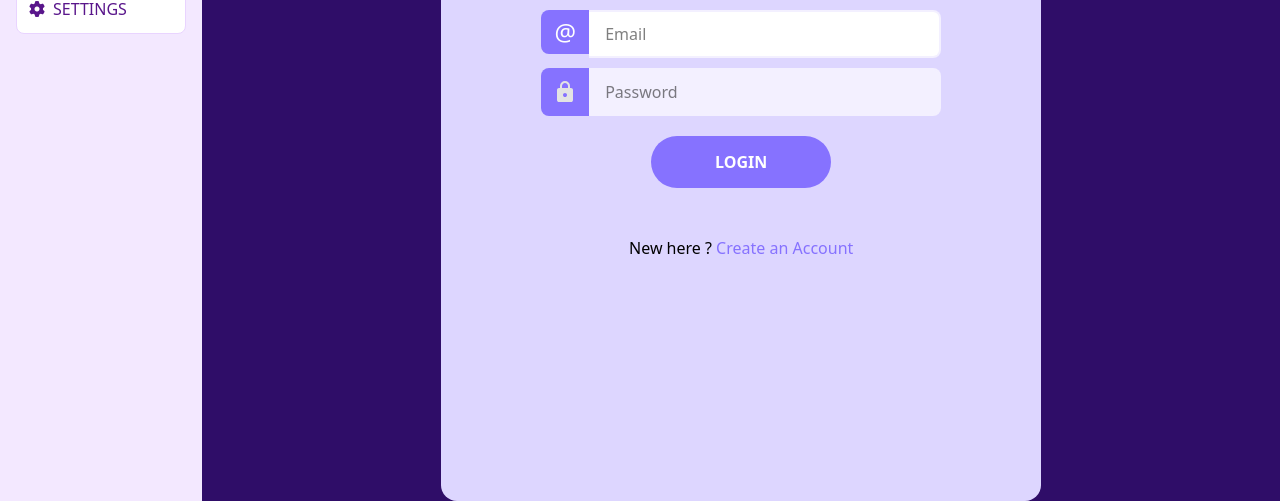
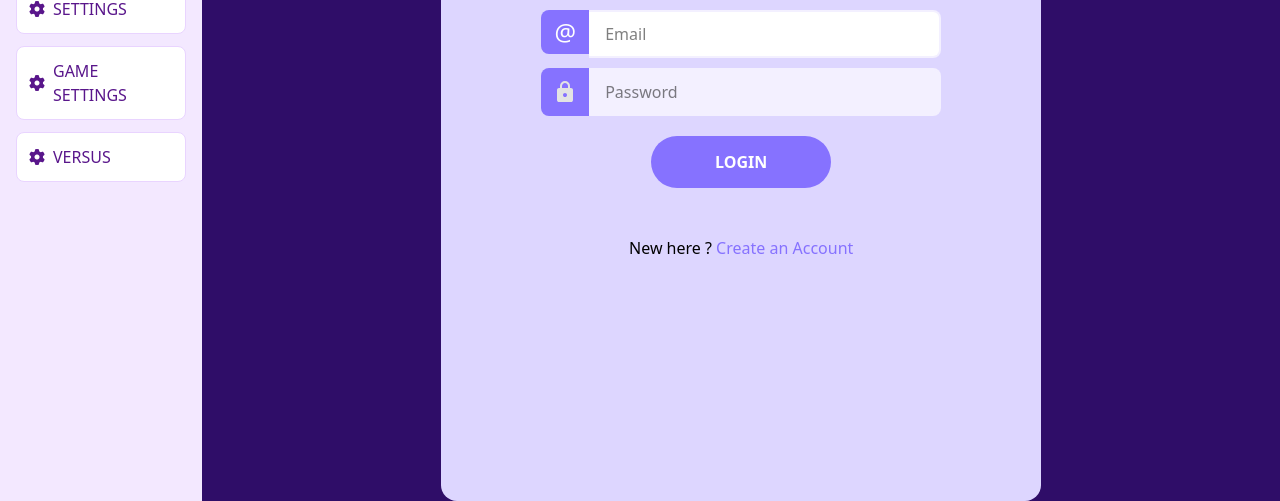
Before and after one commit to ketzon/ft_transcendence, a website built with Vite: page srcs/requirements/front/website/index.html in a window 1280 px wide. Shown: the part 299-800 px from the top of the page. Built offline with nearby package versions, Linux system fonts and the light colour scheme; files whose address does not match are found by name.

Commit message:
added more buttons

```diff
--- a/srcs/requirements/front/website/index.html
+++ b/srcs/requirements/front/website/index.html
@@ -37,6 +37,14 @@
                         <i class="fas fa-cog mr-2"></i>
                         <span class="i18n">SETTINGS</span>
                     </a>
+                    <a class="flex items-center p-3 bg-white rounded-lg text-purple-900 border border-purple-200 hover:bg-purple-50 hover:shadow transition-all" href="/pongSettings">
+                        <i class="fas fa-cog mr-2"></i>
+                        <span class="i18n">GAME SETTINGS</span>
+                    </a>
+                    <a class="flex items-center p-3 bg-white rounded-lg text-purple-900 border border-purple-200 hover:bg-purple-50 hover:shadow transition-all" href="/versus">
+                        <i class="fas fa-cog mr-2"></i>
+                        <span class="i18n">VERSUS</span>
+                    </a>
                 </div>
                 <div id="selector" class="hidden p-4 border-t border-purple-200 space-y-3">
                     <div class="bg-white p-3 rounded-lg border border-purple-200">
--- a/srcs/requirements/front/website/src/pongCustomization.ts
+++ b/srcs/requirements/front/website/src/pongCustomization.ts
@@ -67,7 +67,7 @@ function handlePlayBtn(): void {
         if (changingArea)
         {
             changingArea.innerHTML = pongView(pongMaps.classic);
-            initGame();
+            initGame(false);
         }
     })
 }
```
Also changed, not shown: 1 other file.
